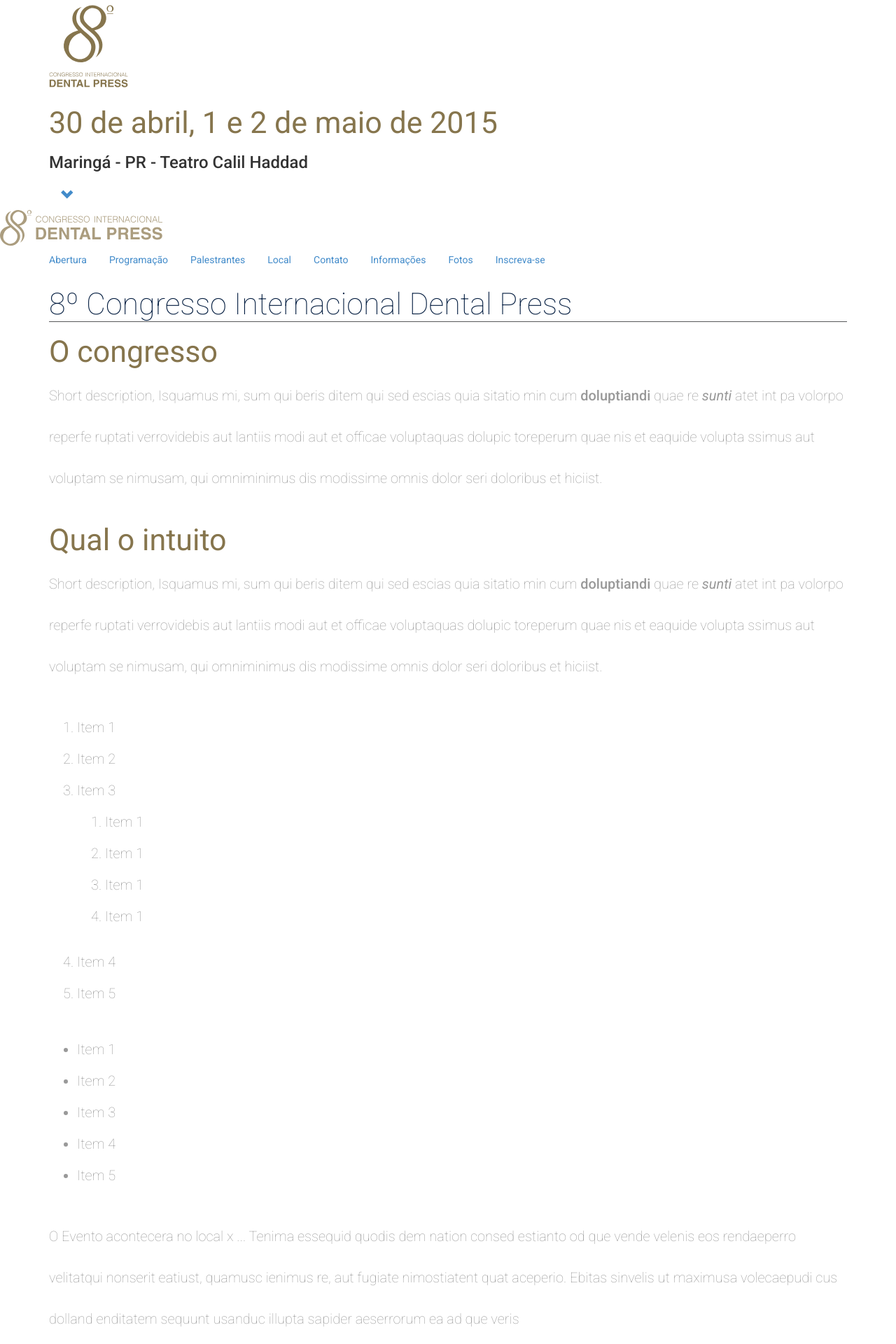
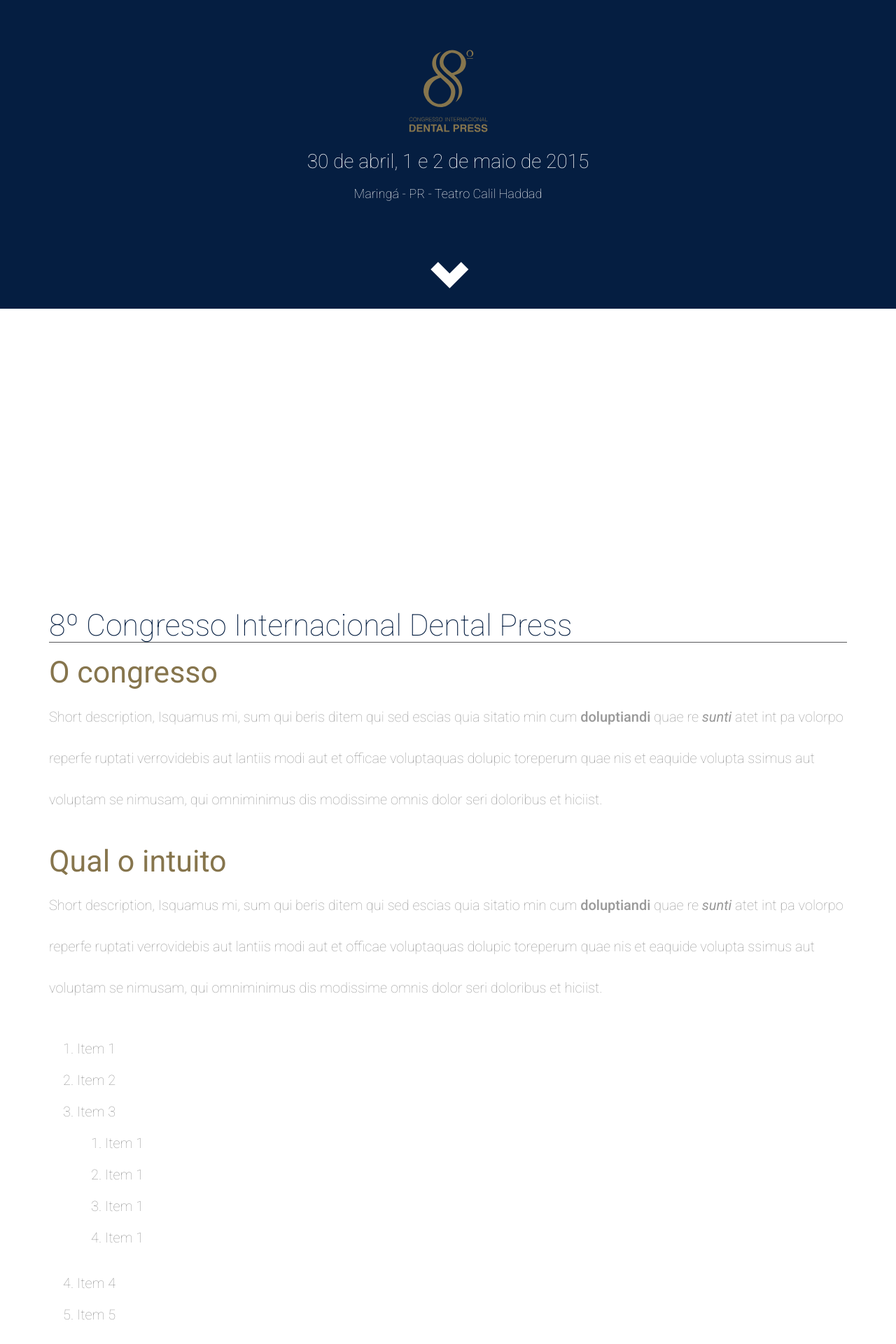
Before and after one commit to dentalpress/congresso, a PHP site: page / in a window 1280 px wide. Shown: the top 1920 px of the page at 70% size. Run offline with PHP 8.4, Linux system fonts and the light colour scheme; grey boxes labelled with a size stand in for pictures from a placeholder-image service; style sheets or scripts are compiled from the project's sources; some libraries are stand-ins or nearby versions.

Commit message:
Style:less:geral.style: Configura abertura e inicia outras configurações condicionais

```diff
--- a/assets/library/less/geral.style.less
+++ b/assets/library/less/geral.style.less
@@ -11,3 +11,119 @@
 
 // IMPORTA "ITENS FREQUENTES" //
 @import "geral.itens.less";
+
+html, body {height: 100%;}
+
+body {overflow-x: hidden;}
+
+// Configuração para pagina
+.page {
+    min-height: 100%
+
+}
+
+// Configura abertura
+#abertura{
+    width: 100%;
+    position: absolute;
+    top: 0%;
+    z-index: 99!important;
+
+    // Configura box abertura
+    .abertura{
+        width: 100%;
+        height: 100%;
+        text-align: center;
+        z-index: 10!important;
+        background-color: rgb(5, 30, 65);
+
+        // Configura logomarca
+        .logo-img {
+            height: 60%;
+            margin-top: 5%;
+        }
+
+        // configura as informacoes
+        .informacoes {
+
+            h1 {
+                font-size: 2em;
+                font-weight: 100;
+                color: white;
+            }
+            h2 {
+                font-size: 1.3em;
+                font-weight: 100;
+                color: white;
+            }
+        }
+
+        // Configura icone da abertura
+        .abertura-icon {
+            margin-top: 50px;
+            font-size: 4em;
+            color: white!important;
+            text-decoration: none;
+        }
+    }
+}
+
+// Configura o menu
+#menu {
+    width: 100%;
+    background-color: rgb(5, 30, 65);
+    position: fixed;
+    top: 0px;
+    z-index: -1;
+
+    // Configura barra do topo
+    .topo {
+        padding: 0px;
+        width: 1200px;
+        height: 85px;
+        margin: 0 auto;
+
+        // configura logo do topo
+        .logo-congresso {
+            display: inline-block;
+            margin-top: 16px;
+
+            // figura
+            img{ height: 51px }
+        }
+    }
+
+    // configura barra do menu
+    .menu {
+        height: 31px;
+        background-color: rgb(171, 159, 131);
+
+        ul{
+            li {
+                margin: 0;
+                padding: 0;
+
+                a{
+                    font-size: 15px;
+                    font-weight: 100;
+                    text-transform: uppercase;
+                    color: white;
+                    padding: 5px 10px;
+                    border-radius: 0px;
+
+                    &:hover{
+                        background-color: rgb(77, 95, 120);
+                    }
+                }
+            }
+        }
+
+    }
+}
+
+// Configura os conteudos
+#contents {
+    position: relative;
+    top: 100%;
+    margin-top: 50px;
+}
--- a/index.html
+++ b/index.html
@@ -52,7 +52,7 @@
             <span data-url-position="abertura"></span>
 
             <!-- contents da abertura -->
-            <div class="abertura container">
+            <div class="abertura">
 
                 <!-- logomarca -->
                 <img class="logo-img" src="assets/library/logo/congresso-dentalpress-portrayed.svg" alt="8º Congresso Internacional Dental Press - logo portrayed - vertical">
@@ -64,13 +64,11 @@
                 </div>
 
                 <!-- icone  de envia para baixo-->
-                <a class="glyphicon glyphicon-chevron-down btn-lg" href="#home"></a>
+                <a class="abertura-icon glyphicon glyphicon-chevron-down btn-lg" href="#home"></a>
             </div>
 
-        </header>
-
             <!-- Menu princital -->
-        <nav class="page" id="menu">
+            <nav id="menu">
 
                 <!-- Elemento topo do menu  -->
                 <div class="topo">
@@ -153,6 +151,8 @@
                     </ul>
                 </div>
             </nav>
+
+        </header>
 
         <!-- Contents do conteúdo enteiro -->
         <div id="contents" class="row">
```
Lines whose indentation alone changed are shown as unchanged.
